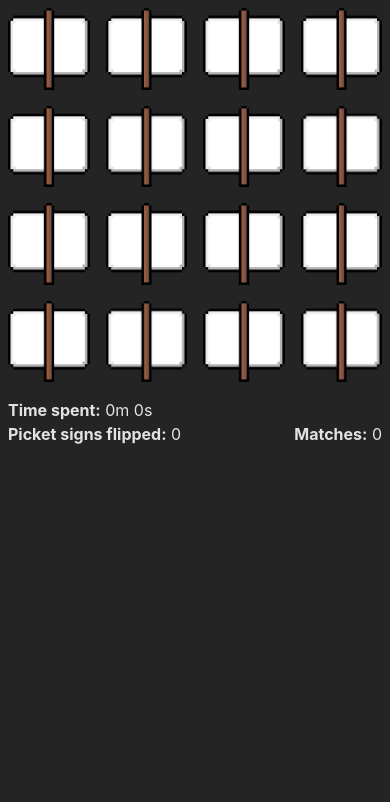
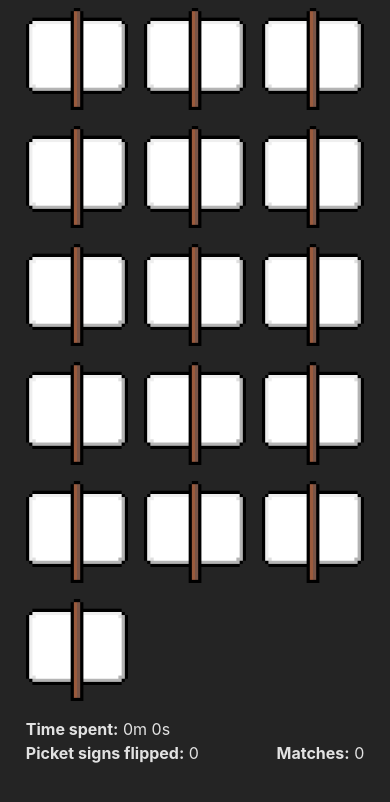
Before and after one commit to pishposh/guild-memory-game, a React (Vite) app: page / in a window 390 px wide. Shown: the top 802 px of the page. Built offline with nearby package versions, Linux system fonts and the light colour scheme.

Commit message:
somewhat decent responsiveness?

```diff
--- a/src/App.css
+++ b/src/App.css
@@ -4,22 +4,23 @@
   --scoreboard-width: calc(4 * var(--cell-size));
 }
 
-@media (min-width: 1600px) {
+@media (min-width: 1600px), (orientation: landscape) {
   * {
-    --cell-size: 200px;
+    --cell-size: min(21vh, 23vw);
   }
 }
 
-@media (max-width: 700px) {
+@media (orientation: portrait) and (min-width: 910px) and (max-width: 1600px) {
   * {
-    --cell-size: 25vw;
-    --scoreboard-width: 100%;
+    --cell-size: min(22vh, 23vw);
   }
 }
 
-@media (min-width: 700px) and (max-width: 1600px) {
+@media (orientation: portrait) and (max-width: 910px) {
   * {
-    --cell-size: min(18vw, 150px);
+    --cell-size: min(14vh, 33vw);
+    --grid-size: repeat(3, var(--cell-size));
+    --scoreboard-width: calc(3 * var(--cell-size));
   }
 }
 
```
